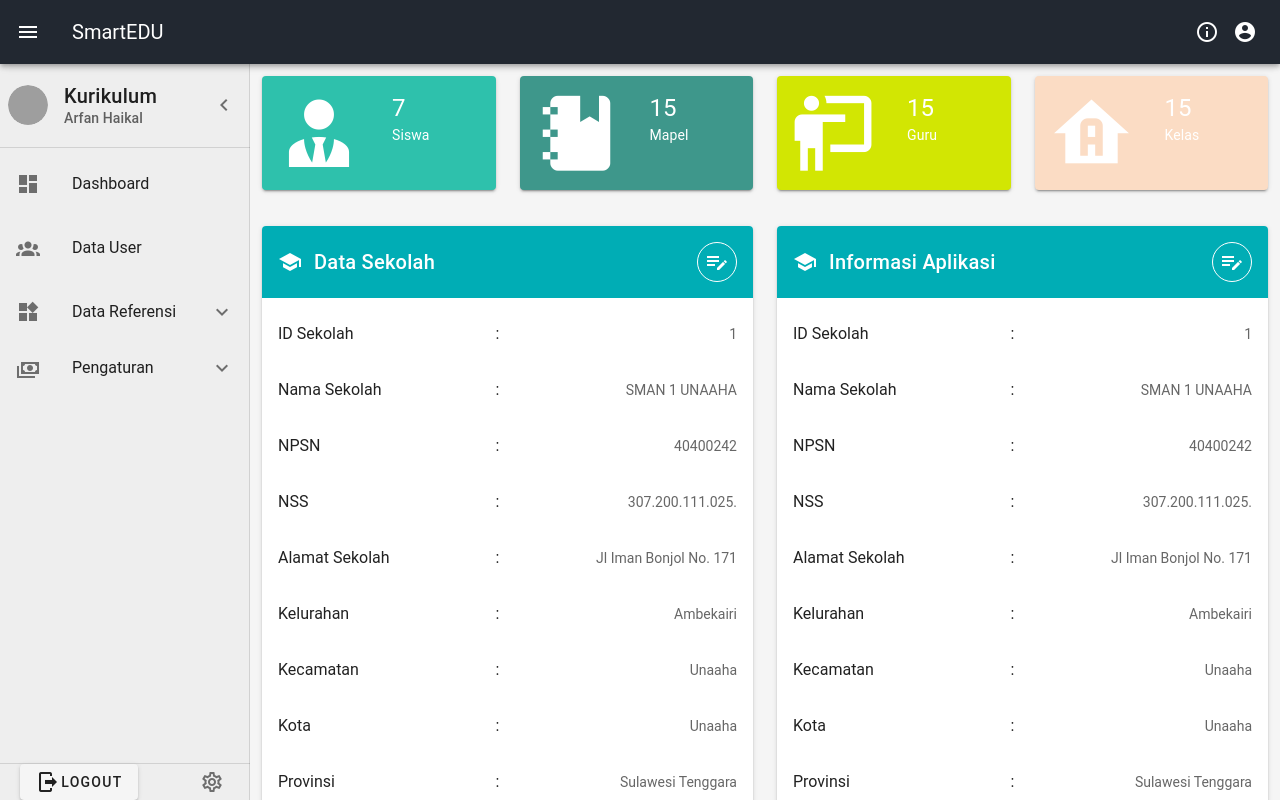
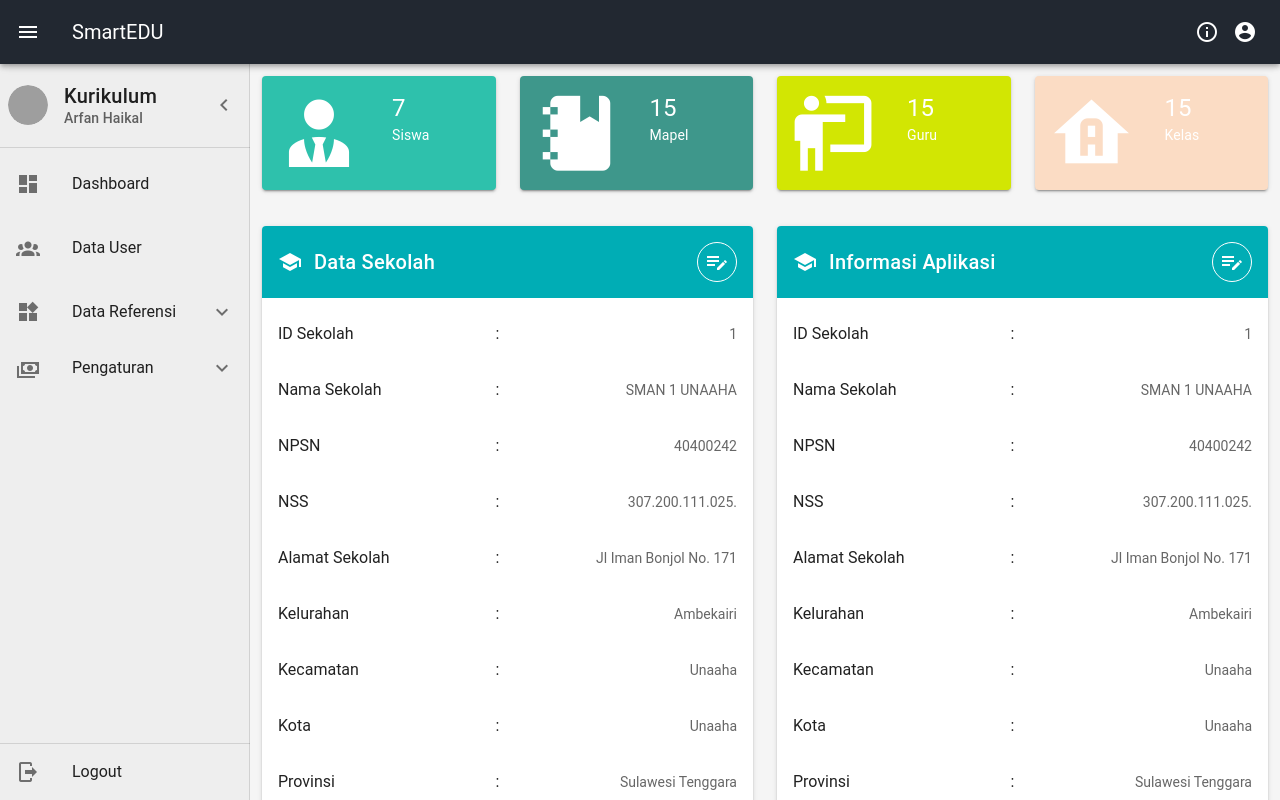
Before and after one commit to arfanHA/smartedu-ui, a Vue app: page /home in a window 1280 px wide. Shown: the top 800 px of the page. Built offline with nearby package versions, Linux system fonts and the light colour scheme; grey boxes are pictures that could not be loaded; a small style sheet from the web is missing.

Commit message:
adjust logout button

```diff
--- a/src/views/Home.vue
+++ b/src/views/Home.vue
@@ -16,7 +16,9 @@
           <template>
             <v-list-item-content>
               <v-list-item-title class="title">Kurikulum</v-list-item-title>
-              <v-list-item-subtitle class="subtitle-2">Arfan Haikal</v-list-item-subtitle>
+              <v-list-item-subtitle class="subtitle-2"
+                >Arfan Haikal</v-list-item-subtitle
+              >
             </v-list-item-content>
           </template>
 
@@ -30,31 +32,49 @@
         <v-list-item
           color="primary"
           @click="routerPush(menu.dashboard)"
-          :class="menu.dashboard.routerName === menuSelected?'v-list-item--active':''"
+          :class="
+            menu.dashboard.routerName === menuSelected
+              ? 'v-list-item--active'
+              : ''
+          "
         >
           <v-list-item-icon>
             <v-icon v-text="menu.dashboard.action"></v-icon>
           </v-list-item-icon>
           <v-list-item-content>
-            <v-list-item-title v-text="menu.dashboard.menuTitle"></v-list-item-title>
+            <v-list-item-title
+              v-text="menu.dashboard.menuTitle"
+            ></v-list-item-title>
           </v-list-item-content>
         </v-list-item>
         <v-list-item
           color="primary"
           @click="routerPush(menu.dataUser)"
-          :class="menu.dataUser.routerName === menuSelected?'v-list-item--active':''"
+          :class="
+            menu.dataUser.routerName === menuSelected
+              ? 'v-list-item--active'
+              : ''
+          "
         >
           <v-list-item-icon>
             <v-icon v-text="menu.dataUser.action"></v-icon>
           </v-list-item-icon>
           <v-list-item-content>
-            <v-list-item-title v-text="menu.dataUser.menuTitle"></v-list-item-title>
+            <v-list-item-title
+              v-text="menu.dataUser.menuTitle"
+            ></v-list-item-title>
           </v-list-item-content>
         </v-list-item>
-        <v-list-group color="#616161" :prepend-icon="menu.dataReferensi.action" no-action>
+        <v-list-group
+          color="#616161"
+          :prepend-icon="menu.dataReferensi.action"
+          no-action
+        >
           <template v-slot:activator>
             <v-list-item-content>
-              <v-list-item-title v-text="menu.dataReferensi.menuTitle"></v-list-item-title>
+              <v-list-item-title
+                v-text="menu.dataReferensi.menuTitle"
+              ></v-list-item-title>
             </v-list-item-content>
             <!-- <v-chip>25</v-chip> -->
           </template>
@@ -64,7 +84,9 @@
             v-for="subItem in menu.dataReferensi.items"
             :key="subItem.menuTitle"
             @click="routerPush(subItem)"
-            :class="subItem.routerName === menuSelected?'v-list-item--active':''"
+            :class="
+              subItem.routerName === menuSelected ? 'v-list-item--active' : ''
+            "
           >
             <v-list-item-icon>
               <v-icon v-text="subItem.icon"></v-icon>
@@ -76,10 +98,16 @@
             <v-chip v-if="subItem.menuTitle=='Credit Limit'">2</v-chip>-->
           </v-list-item>
         </v-list-group>
-        <v-list-group color="#616161" :prepend-icon="menu.pengaturanKelas.action" no-action>
+        <v-list-group
+          color="#616161"
+          :prepend-icon="menu.pengaturanKelas.action"
+          no-action
+        >
           <template v-slot:activator>
             <v-list-item-content>
-              <v-list-item-title v-text="menu.pengaturanKelas.menuTitle"></v-list-item-title>
+              <v-list-item-title
+                v-text="menu.pengaturanKelas.menuTitle"
+              ></v-list-item-title>
             </v-list-item-content>
           </template>
 
@@ -88,13 +116,18 @@
             v-for="subItem in menu.pengaturanKelas.items"
             :key="subItem.menuTitle"
             @click="routerPush(subItem)"
-            :class="subItem.routerName === menuSelected?'v-list-item--active':''"
+            :class="
+              subItem.routerName === menuSelected ? 'v-list-item--active' : ''
+            "
           >
             <v-list-item-icon>
               <v-icon v-text="subItem.icon"></v-icon>
             </v-list-item-icon>
             <v-list-item-content>
-              <v-list-item-title class="caption" v-text="subItem.menuTitle"></v-list-item-title>
+              <v-list-item-title
+                class="caption"
+                v-text="subItem.menuTitle"
+              ></v-list-item-title>
             </v-list-item-content>
           </v-list-item>
         </v-list-group>
@@ -102,54 +135,61 @@
 
       <template v-slot:append>
         <v-divider></v-divider>
-        <v-row class="px-5">
-          <v-col cols="6" align="start">
-            <v-btn @click="logout()">
-              <v-icon>mdi-logout</v-icon>Logout
-            </v-btn>
-          </v-col>
-          <v-col cols="6" align="end">
-            <v-menu top offset-y>
-              <template v-slot:activator="{ on }">
-                <v-btn icon v-on="on">
-                  <v-icon>mdi-cog-outline</v-icon>
-                </v-btn>
-              </template>
-              <v-list subheader>
-                <v-subheader>User Setting</v-subheader>
-                <v-list-item
-                  v-for="(item, index) in menu.userSetting.items"
-                  :key="index"
-                  @click="routerPush(item)"
-                >
-                  <v-list-item-icon>
-                    <v-icon>{{item.icon}}</v-icon>
-                  </v-list-item-icon>
-                  <v-list-item-title>{{ item.menuTitle }}</v-list-item-title>
-                </v-list-item>
-              </v-list>
-              <v-list subheader>
-                <v-subheader>Courier Setting</v-subheader>
-                <v-list-item
-                  v-for="(item, index) in menu.courierSetting.items"
-                  :key="index"
-                  @click="routerPush(item)"
-                >
-                  <v-list-item-icon>
-                    <v-icon>{{item.icon}}</v-icon>
-                  </v-list-item-icon>
-                  <v-list-item-title>{{ item.menuTitle }}</v-list-item-title>
-                </v-list-item>
-              </v-list>
-            </v-menu>
+        <v-row>
+          <v-col cols="9" align="start">
+            <v-list-item
+              color="primary"
+              @click="warningDialog = true"
+              :class="
+                menu.logout.routerName === navbarMenuSelected
+                  ? 'v-list-item--active'
+                  : ''
+              "
+            >
+              <v-list-item-icon>
+                <v-icon v-text="menu.logout.icon"></v-icon>
+              </v-list-item-icon>
+              <v-list-item-content>
+                <v-list-item-title
+                  v-text="menu.logout.menuTitle"
+                ></v-list-item-title>
+              </v-list-item-content>
+            </v-list-item>
           </v-col>
         </v-row>
+
+        <v-dialog v-model="warningDialog" max-width="290" persistent>
+          <v-card>
+            <v-card-title class="headline"
+              >Yakin ingin keluar dari aplikasi?</v-card-title
+            >
+
+            <v-card-text></v-card-text>
+
+            <v-card-actions>
+              <v-spacer></v-spacer>
+
+              <v-btn color="green darken-1" text @click="warningDialog = false"
+                >Batal</v-btn
+              >
+
+              <v-btn
+                color="green darken-1"
+                text
+                @click="warning(navbarMenu.logout)"
+                >Yakin</v-btn
+              >
+            </v-card-actions>
+          </v-card>
+        </v-dialog>
       </template>
     </v-navigation-drawer>
 
     <v-app-bar app color="primary" dark :clipped-left="clipped">
       <v-app-bar-nav-icon @click.stop="drawer = !drawer"></v-app-bar-nav-icon>
-      <v-toolbar-title v-on:myvent="onChangeTitle">{{ toolbarTitle }}</v-toolbar-title>
+      <v-toolbar-title v-on:myvent="onChangeTitle">{{
+        toolbarTitle
+      }}</v-toolbar-title>
       <div class="flex-grow-1"></div>
 
       <v-tooltip bottom>
@@ -161,14 +201,27 @@
         <span>Tentang SmartEDU</span>
       </v-tooltip>
 
-      <v-menu :close-on-content-click="closeOnContentClick" transition="slide-y-transition" bottom>
+      <v-menu
+        :close-on-content-click="closeOnContentClick"
+        transition="slide-y-transition"
+        bottom
+      >
         <template v-slot:activator="{ on }">
-          <v-btn small icon v-on="on" style="margin-right: 5px; margin-left: 10px">
+          <v-btn
+            small
+            icon
+            v-on="on"
+            style="margin-right: 5px; margin-left: 10px"
+          >
             <v-icon>mdi-account-circle</v-icon>
           </v-btn>
         </template>
         <v-list>
-          <v-list-item v-for="subItem in shiftMenu" :key="subItem.title" @click="logout(subItem)">
+          <v-list-item
+            v-for="subItem in shiftMenu"
+            :key="subItem.title"
+            @click="logout(subItem)"
+          >
             <v-list-item-icon style="margin-right: 15px">
               <v-icon v-text="subItem.icon"></v-icon>
             </v-list-item-icon>
@@ -181,7 +234,13 @@
     </v-app-bar>
 
     <v-content style="background: #f5f5f5">
-      <v-alert :value="alert" color="primary" dark icon="mdi-info" transition="fab-transition">
+      <v-alert
+        :value="alert"
+        color="primary"
+        dark
+        icon="mdi-info"
+        transition="fab-transition"
+      >
         <v-card class="mx-auto transparent" outlined>
           <v-card-title class="topCard mb-3">
             <v-icon class="mr-3">mdi-information-outline</v-icon>Smart EDUcation
@@ -189,8 +248,13 @@
 
           <v-card-subtitle class="pb-0 mb-5">
             <div>
-              Smart EDUcation adalah Sistem Digitalisasi / Teknologi Pendidikan Berbasis Aplikasi Pembelajaran yang didalamnya terdiri 6 Aplikasi yaitu E-Absensi, E-Learning Process Assesment, E-Learning Outcomes Assesment, Midterm Exam, E-Final Exams, dan E-Raport. Aplikasi Smart Education dikemas dalam satu kesatuan sistem yang dapat diinstal
-              dilaptop setiap guru. Smart Education dibangun berdasarkan kebutuhan pendidikan diera Revolusi 4.0.
+              Smart EDUcation adalah Sistem Digitalisasi / Teknologi Pendidikan
+              Berbasis Aplikasi Pembelajaran yang didalamnya terdiri 6 Aplikasi
+              yaitu E-Absensi, E-Learning Process Assesment, E-Learning Outcomes
+              Assesment, Midterm Exam, E-Final Exams, dan E-Raport. Aplikasi
+              Smart Education dikemas dalam satu kesatuan sistem yang dapat
+              diinstal dilaptop setiap guru. Smart Education dibangun
+              berdasarkan kebutuhan pendidikan diera Revolusi 4.0.
             </div>
           </v-card-subtitle>
         </v-card>
@@ -208,6 +272,8 @@
 export default {
   data: () => ({
     alert: false,
+    navbarMenuSelected: "", //selected item
+    warningDialog: false,
     avatar: "https://avatars.dicebear.com/api/male/john.svg?mood[]=happy",
     personalData: {
       id: "",
@@ -312,6 +378,12 @@ export default {
           },
         ],
       },
+      logout: {
+        icon: "mdi-logout",
+        // toolbarTitle: "Loading",
+        menuTitle: "Logout",
+        name: "Login",
+      },
       warehouse: {
         action: "mdi-warehouse",
         title: "Warehouse ",
@@ -386,7 +458,7 @@ export default {
     shiftMenu: [
       { title: "Setting", icon: "mdi-settings" },
       // { title: 'Action #2', icon: 'mdi-package-variant-closed' },
-      { title: "Logout", icon: "mdi-logout", routerName: "login" }
+      { title: "Logout", icon: "mdi-logout", routerName: "login" },
     ],
     notifications: [
       {
```
